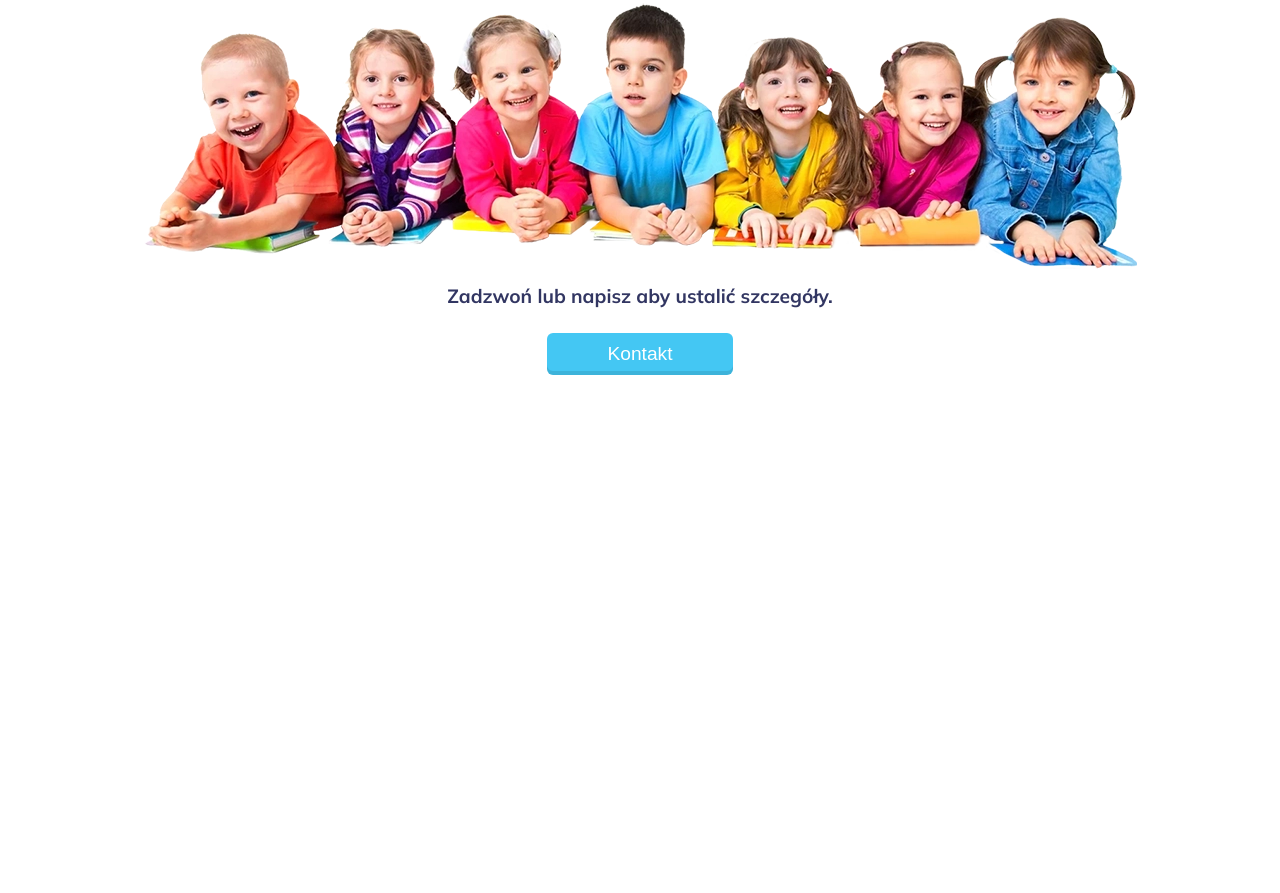
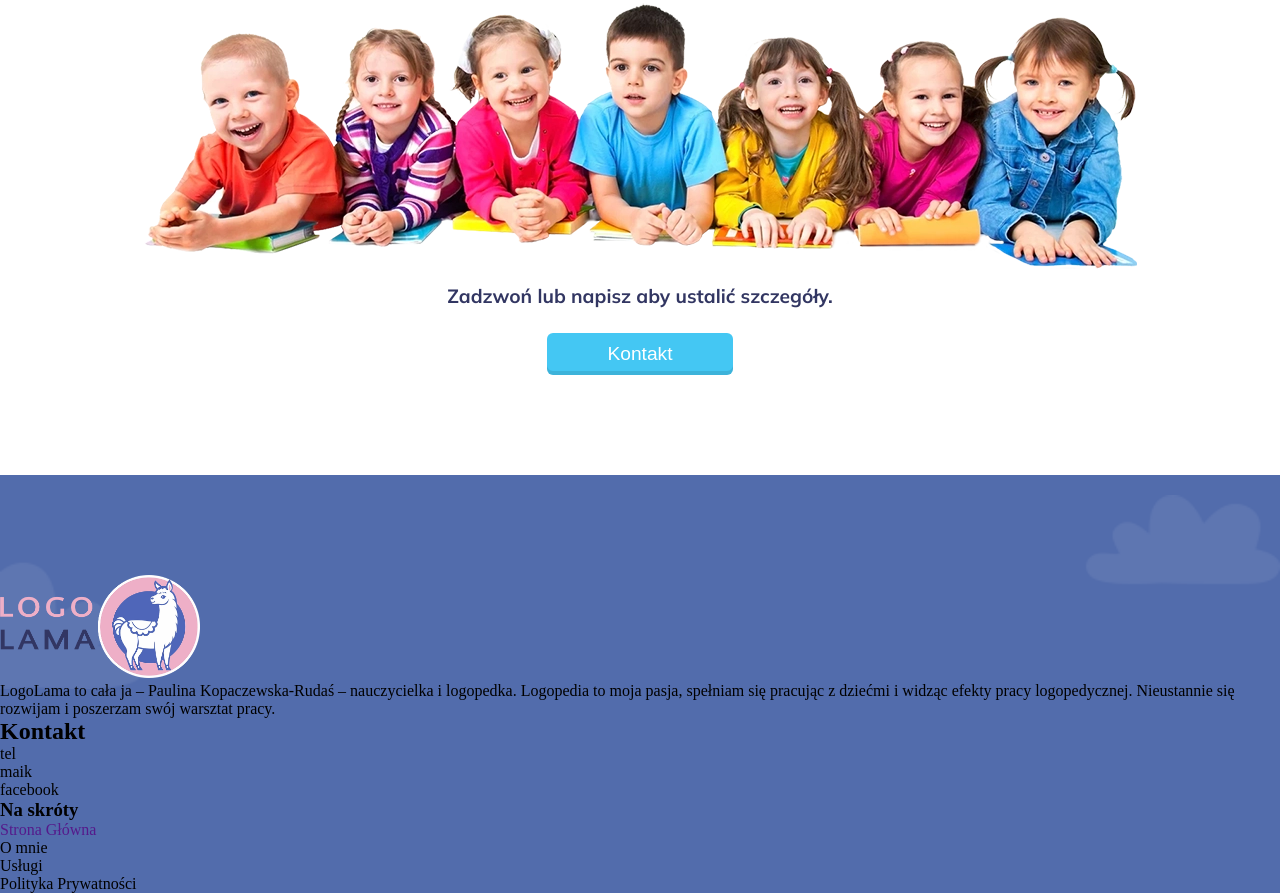
Before and after one commit to JerryWski/LogoLama, an Astro site: page / in a window 1280 px wide. Shown: the part 4462-5355 px from the top of the page. Before the commit the page ends 4937 px from the top, so only its background shows below. Built offline with nearby package versions, Linux system fonts and the light colour scheme; Astro itself is replaced by a stand-in of ours; a web font is replaced by a local one.

Commit message:
adding and styling contact section

```diff
--- a/src/components/CallToActionSection/CallToAction.astro
+++ b/src/components/CallToActionSection/CallToAction.astro
@@ -33,7 +33,7 @@ import kids from '../../assets/cta-bg2.webp';
     color: var(--text-blue);
     letter-spacing: 1px;
     font-family: var(--baloo-font);
-    margin-top: 40px;
+    margin-top: 15px;
     text-align: center;
     margin-bottom: 15px;
   }
--- /dev/null
+++ b/src/components/ContactSection/ContactSection.astro
@@ -0,0 +1,49 @@
+---
+import { Image } from 'astro:assets';
+import logo from '../../assets/logo-test3.webp';
+---
+
+<section class='contact-section'>
+  <div>
+    <div class='first-column'>
+      <Image class='contact-logo' src={logo} alt='logo-image' />
+      <p>
+        LogoLama to cała ja – Paulina Kopaczewska-Rudaś – nauczycielka i
+        logopedka. Logopedia to moja pasja, spełniam się pracując z dziećmi i
+        widząc efekty pracy logopedycznej. Nieustannie się rozwijam i poszerzam
+        swój warsztat pracy.
+      </p>
+    </div>
+    <div class='second-column'>
+      <h2>Kontakt</h2>
+      <p>tel</p>
+      <p>maik</p>
+      <p>facebook</p>
+    </div>
+    <div class="third-column">
+      <h3>Na skróty</h3>
+      <ul class='contact-list'>
+        <li><a href=''>Strona Główna</a></li>
+        <li><a href=''></a>O mnie</li>
+        <li><a href=''></a>Usługi</li>
+        <li><a href=''></a>Polityka Prywatności</li>
+      </ul>
+    </div>
+  </div>
+</section>
+
+<style>
+  .contact-section {
+    padding-top: 100px;
+    background-color: var(--bg-blue);
+    background-image: url('/clouds-bg2.webp');
+    background-position: left 20px;
+    background-repeat: no-repeat;
+    background-size: contain;
+  }
+  .contact-logo {
+    object-fit: contain;
+    width: 200px;
+    height: auto;
+  }
+</style>
--- a/src/layouts/Layout.astro
+++ b/src/layouts/Layout.astro
@@ -1,4 +1,5 @@
 ---
+import ContactSection from '../components/ContactSection/ContactSection.astro';
 import Navbar from '../components/Navbar/Navbar.astro';
 import '../utils/CustomFonts.css';
 interface Props {
@@ -23,6 +24,7 @@ const {
   <body>
     <Navbar />
     <slot />
+    <ContactSection />
   </body>
 </html>
 <style is:global>
```
Also changed, not shown: public/clouds-bg.webp (added), public/clouds-bg2.webp (added).
